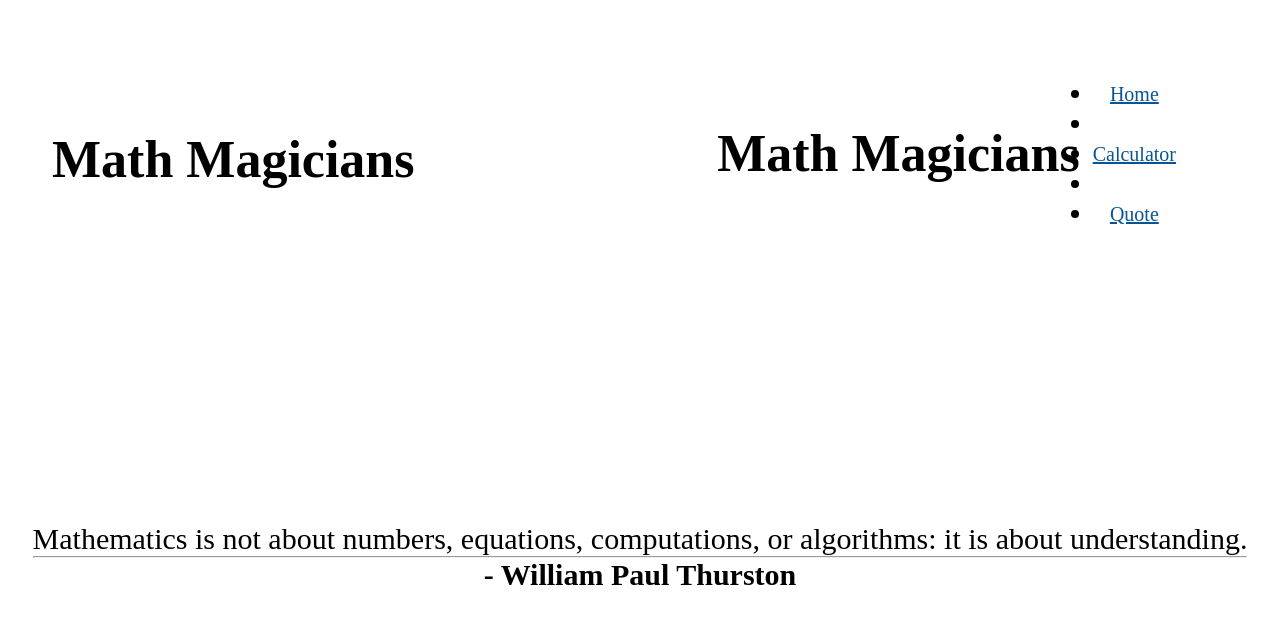
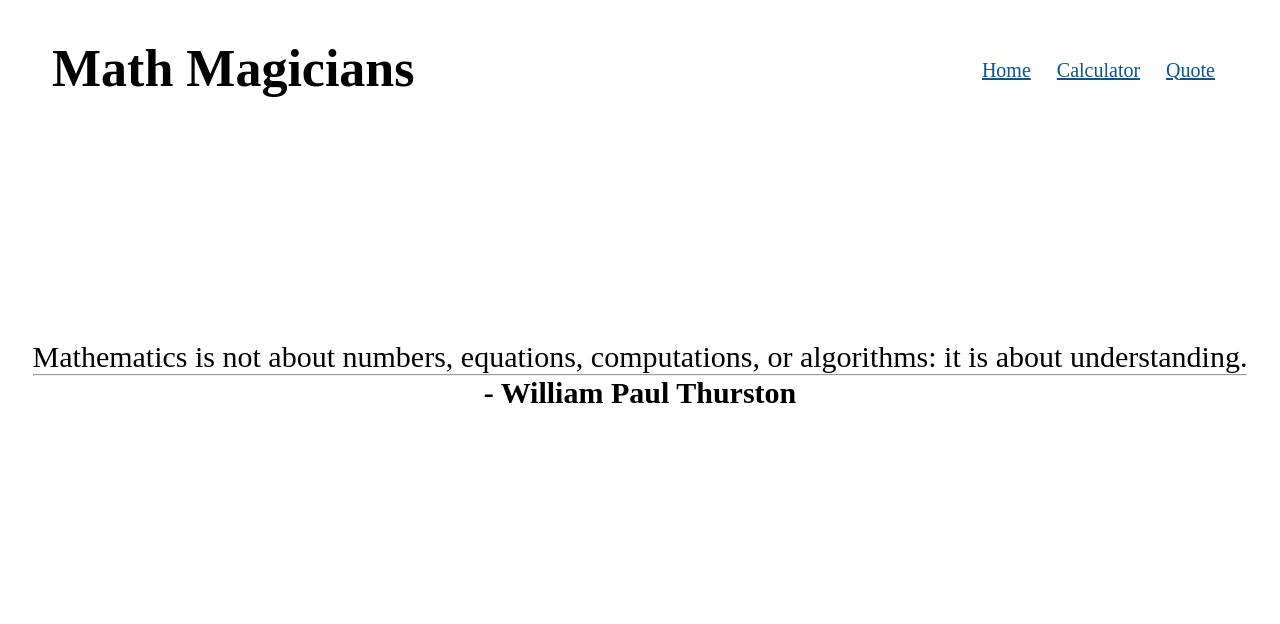
Before and after one commit to taldr27/Math-Magicians, a React (Create React App) app: page /quote in a window 1280 px wide. Shown: the top 624 px of the page. Built offline with nearby package versions, Linux system fonts and the light colour scheme.

Commit message:
Restore navbar

```diff
--- a/src/components/NavBar.js
+++ b/src/components/NavBar.js
@@ -1,31 +1,36 @@
 import React from 'react';
-import { NavLink } from 'react-router-dom';
+import { Link } from 'react-router-dom';
 
-function Header() {
+const Navbar = () => {
+  const links = [
+    {
+      id: 1,
+      path: '/',
+      text: 'Home',
+    },
+    {
+      id: 2,
+      path: '/calculator',
+      text: 'Calculator',
+    },
+    {
+      id: 3,
+      path: '/quote',
+      text: 'Quote',
+    },
+  ];
   return (
-    <header className="header">
-      <h1 className="logo">Math Magicians</h1>
-      <ul className="nav-bar">
-        <li className="link-item">
-          <NavLink to="/">
-            Home
-          </NavLink>
-        </li>
-        <li className="link-separator " />
-        <li className="link-item">
-          <NavLink to="/calculator">
-            Calculator
-          </NavLink>
-        </li>
-        <li className="link-separator" />
-        <li className="link-item">
-          <NavLink to="/quote">
-            Quote
-          </NavLink>
-        </li>
+    <nav>
+      <ul className="navBar">
+        {links.map((link) => (
+          <li key={link.id}>
+            <Link to={link.path}>
+              {link.text}
+            </Link>
+          </li>
+        ))}
       </ul>
-    </header>
+    </nav>
   );
-}
-
-export default Header;
+};
+export default Navbar;
```
